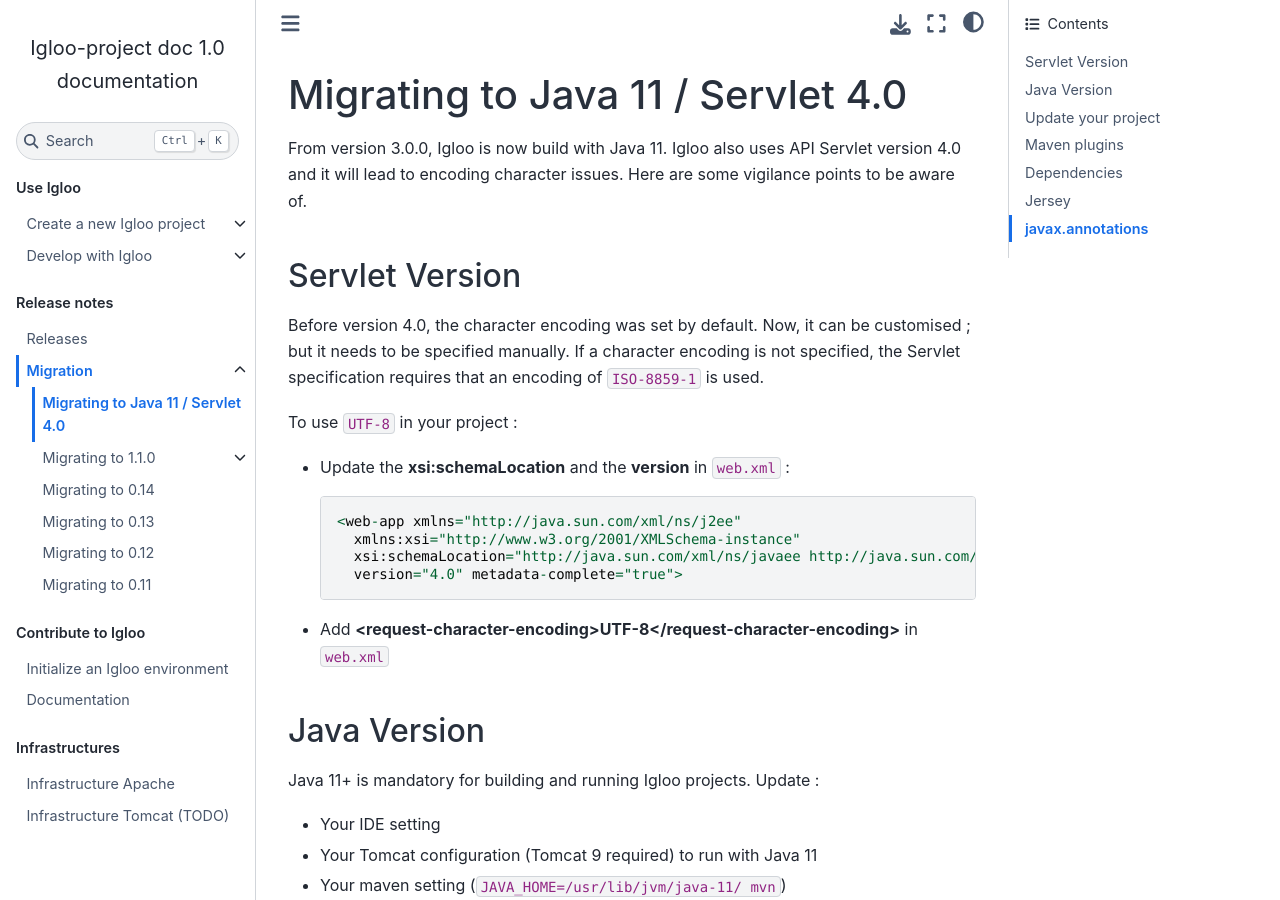
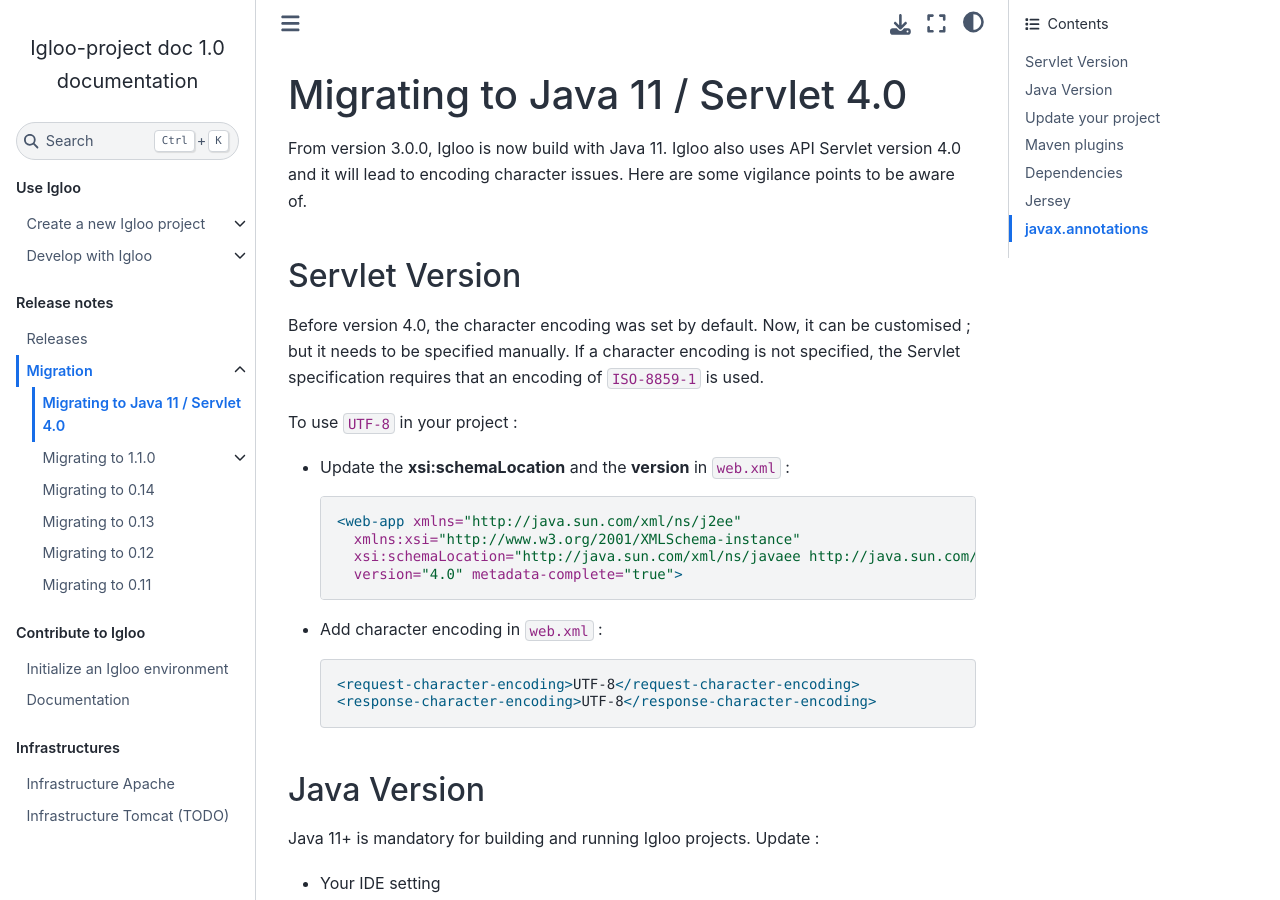
Before and after one commit to igloo-project/igloo-doc, a Sphinx documentation site: the page built from source/release-notes/migration/migrating-to-java11.rst, in a window 1280 px wide and 900 px high. Built offline with Sphinx 7.4.7 and the Sphinx Book theme 1.1.4, drawn with Linux system fonts in a browser that asks for light colours.

Commit message:
Migrating to Servlet 4.0

```diff
--- a/source/release-notes/migration/migrating-to-java11.rst
+++ b/source/release-notes/migration/migrating-to-java11.rst
@@ -18,14 +18,19 @@
 
 * Update the **xsi:schemaLocation** and the **version** in ``web.xml`` :
 
-  .. code::
+  .. code-block:: xml
 
 	<web-app xmlns="http://java.sun.com/xml/ns/j2ee"
           xmlns:xsi="http://www.w3.org/2001/XMLSchema-instance"
           xsi:schemaLocation="http://java.sun.com/xml/ns/javaee http://java.sun.com/xml/ns/javaee/web-app_4_0.xsd"
           version="4.0" metadata-complete="true">
 
-* Add **<request-character-encoding>UTF-8</request-character-encoding>** in ``web.xml``
+* Add character encoding in ``web.xml`` :
+
+  .. code-block:: xml
+
+    <request-character-encoding>UTF-8</request-character-encoding>
+    <response-character-encoding>UTF-8</response-character-encoding>
 
 
 Java Version
```
